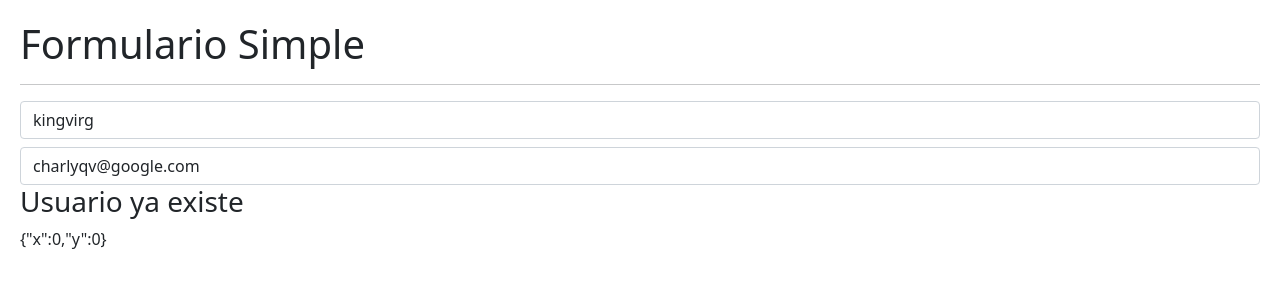
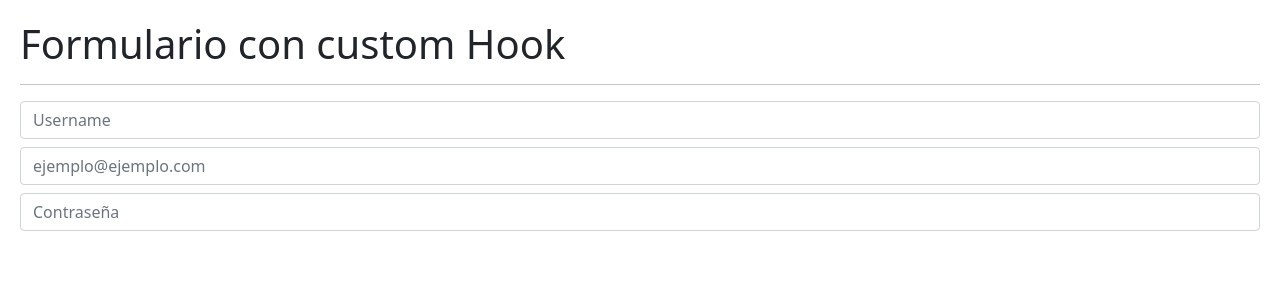
Before and after one commit to Charlyqv/05-hook-app, a React (Vite) app: page / in a window 1280 px wide. Shown: the top 300 px of the page. Built offline with nearby package versions, Linux system fonts and the light colour scheme.

Commit message:
Formulario con custom Hook

```diff
--- /dev/null
+++ b/src/02-useEffect/FormWithCustomHook.jsx
@@ -0,0 +1,48 @@
+import { useEffect, useState } from "react"
+import { useForm } from "../hooks/useForm";
+
+export const FormWhithCustomHook = () => {
+
+  const { formState, onInputChange, username, email, password } = useForm({
+      username: '',
+      email: '',
+      password: ''
+  });
+
+  // const { username, email, password } = formState;
+
+  return (
+    <>
+      <h1>Formulario con custom Hook</h1>
+      <hr />
+
+      <input
+        type="text"
+        className="form-control"
+        placeholder="Username"
+        name="username"
+        value={ username }
+        onChange={ onInputChange }
+      />
+
+      <input
+        type="email"
+        className="form-control mt-2"
+        placeholder="ejemplo@ejemplo.com"
+        name="email"
+        value={ email }
+        onChange={ onInputChange }
+      />
+
+      <input
+        type="password"
+        className="form-control mt-2"
+        placeholder="Contraseña"
+        name="password"
+        value={ password }
+        onChange={ onInputChange }
+      />
+
+    </>
+  )
+}
--- /dev/null
+++ b/src/hooks/useForm.js
@@ -0,0 +1,24 @@
+import { useState } from "react";
+
+
+export const useForm = ( initialForm = {} ) => {
+
+  const [ formState, setFormState ] = useState( initialForm );
+
+  const onInputChange = ({ target }) => {
+    const { name, value } = target;
+    setFormState({
+      ...formState,
+      [ name ]: value
+    });
+  }
+
+
+  return{
+    ...formState,
+    formState,
+    onInputChange,
+
+  }
+
+}
--- a/src/main.jsx
+++ b/src/main.jsx
@@ -4,10 +4,11 @@ import ReactDOM from 'react-dom/client';
 import './index.css';
 // import { CounterApp } from './01-useState/CounterApp';
 // import { CounterWithCustomHook } from './01-useState/CounterWithCustomHook';
-import { SimpleForm } from './02-useEffect/SimpleForm';
+// import { SimpleForm } from './02-useEffect/SimpleForm';
+import { FormWhithCustomHook } from './02-useEffect/FormWithCustomHook';
 
 ReactDOM.createRoot(document.getElementById('root')).render(
   // <React.StrictMode>
-    <SimpleForm />
+    <FormWhithCustomHook />
   // </React.StrictMode>
 )
```
